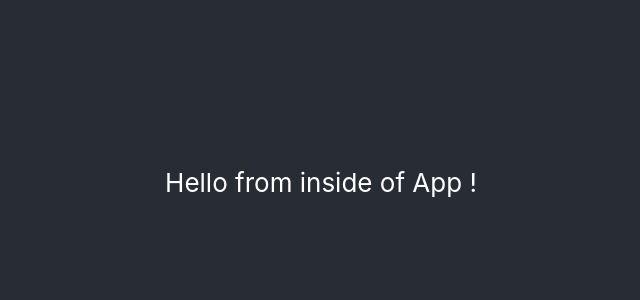
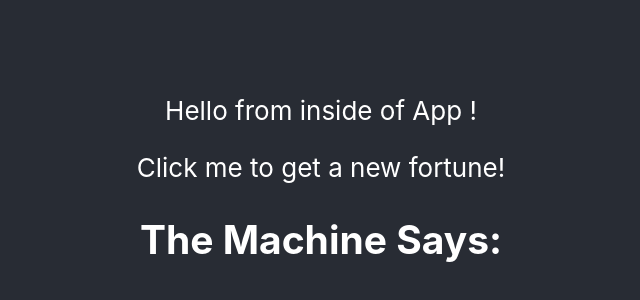
Before and after one commit to clairelist/fortunes-react, a React (Create React App) app: page / in a window 1280 px wide. Shown: the part 218-518 px from the top of the page, without its empty margins (319-959 px from the left). Built offline with nearby package versions, Linux system fonts and the light colour scheme.

Commit message:
lets just hope it works

```diff
--- a/src/App.js
+++ b/src/App.js
@@ -1,4 +1,4 @@
-
+import FortuneGetter from './components/FortuneGetter';
 import './App.css';
 
 function App() {
@@ -9,8 +9,9 @@ function App() {
         <p>
           Hello from inside of App !
         </p>
+        <FortuneGetter />
+      </header>
 
-      </header>
     </div>
   );
 }
--- /dev/null
+++ b/src/components/FortuneGetter.js
@@ -0,0 +1,44 @@
+import React, {useState} from 'react';
+
+//the fortune function will return a random fortune in this array!
+function getRandomInt(min, max) {
+    min = Math.ceil(min);
+    max = Math.floor(max);
+    return Math.floor(Math.random() * (max - min)) + min;
+    //The maximum is exclusive and the minimum is inclusive
+  }
+
+  function eightBall2(array) {
+      let fortune = array[getRandomInt(0,array.length)];
+
+      //must be 8 or last one won't be displayed, because of how getRandomInt works, above
+      //deprecated; now uses array length method instead of a hardcoded max
+      //at some point I will migrate fortuneArr to an external data object; but as it is so small now it's fine to live in this function
+
+      //console.log(fortune);
+      return fortune;
+
+  }
+
+const fortuneArr = ["yes, definitely", "you can rely on it.", "Without a doubt.", "most likely.", "hmm... I'm not sure!", "yikes. Nope.", "try again.", "very doubtful."];
+
+const FortuneGetter=()=>{
+      //DATA section:: needful | initialize state as array of fortunes
+      const [fortune,setFortune] = useState([]);
+
+      //logic will look something like : invoke eightBall2, then set the returned index as our state, then display that in component
+
+      const handleClick=()=>{
+         setFortune(eightBall2(fortuneArr));
+      }
+
+      return(
+          <div className='fortune'>
+              <span id='click-me' onClick={handleClick}>Click me to get a new fortune!</span>
+              <h2>The Machine Says:</h2>
+              <p>{fortune}</p>
+          </div>
+      )
+  }
+
+export default FortuneGetter;
```
